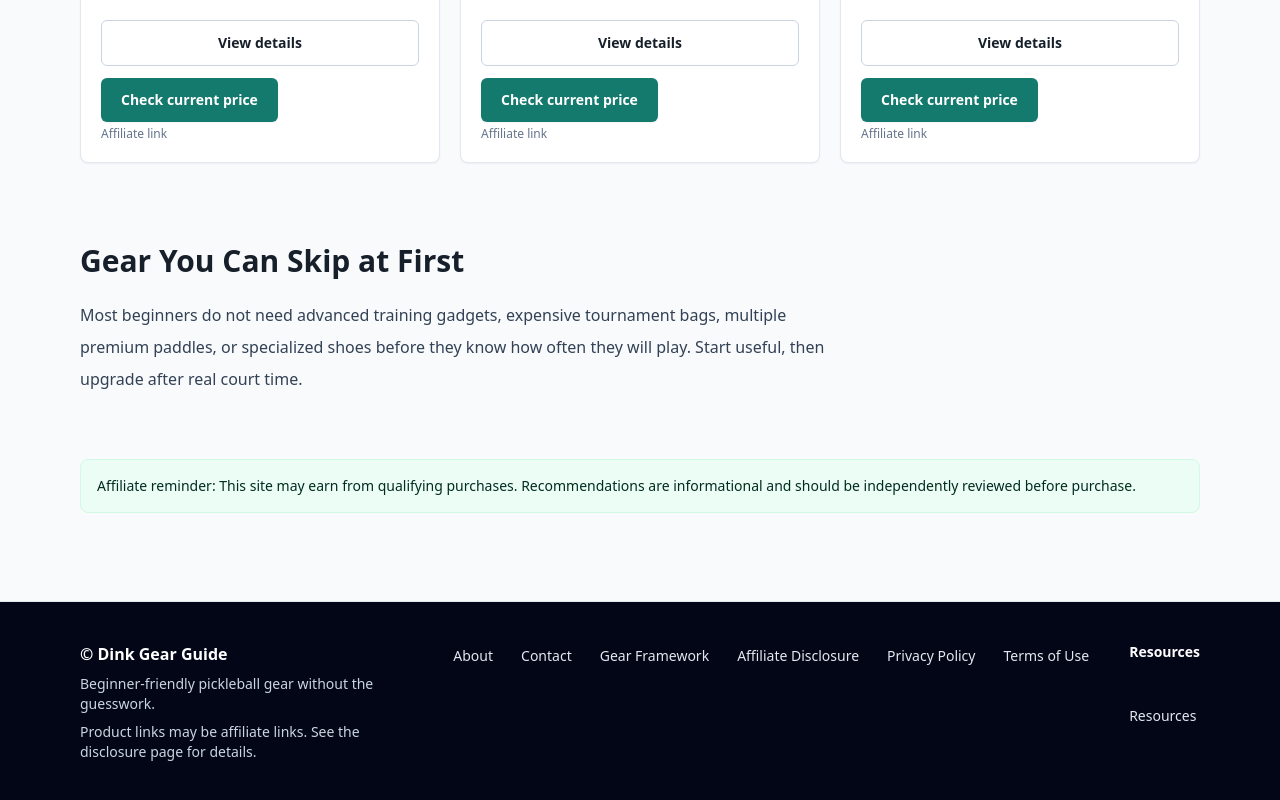
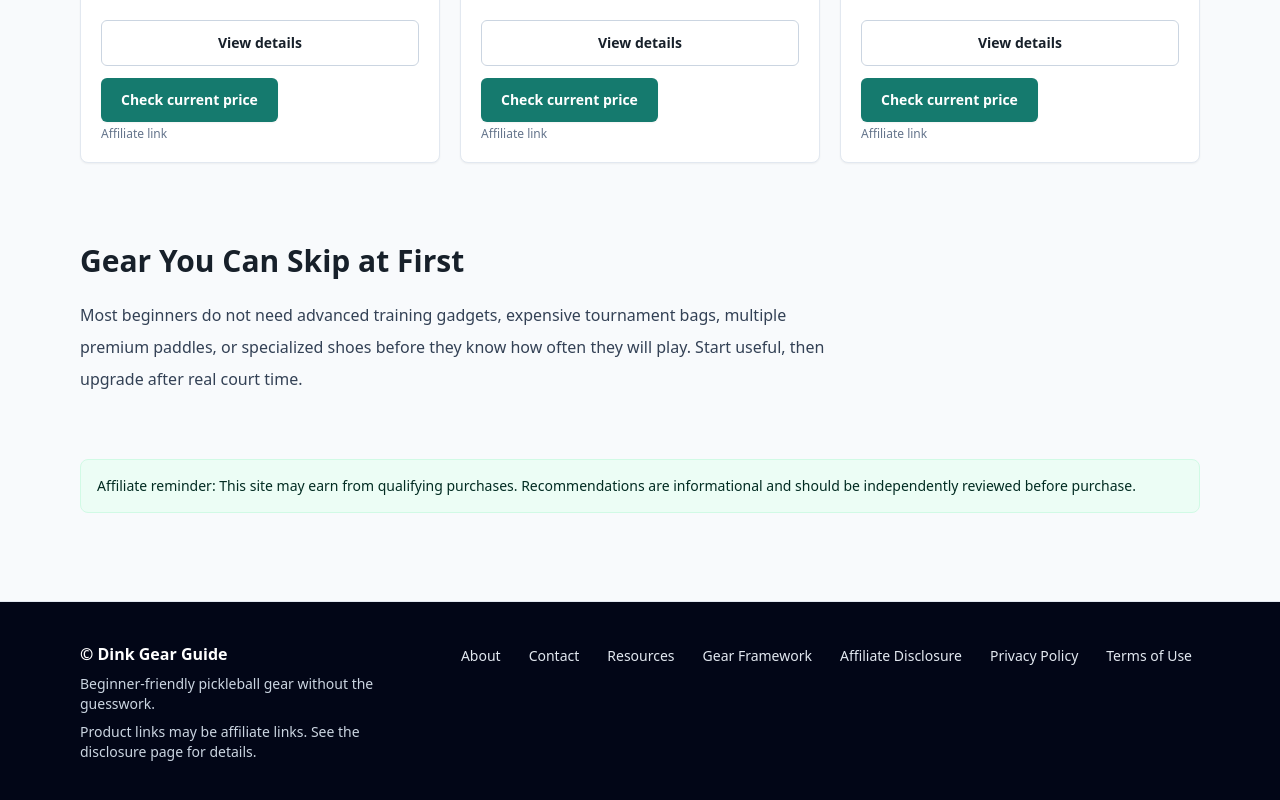
Before and after one commit to dinkgearguide/dgg-site, a Next.js app: page / in a window 1280 px wide. Shown: the part 4174-4974 px from the top of the page. Built offline with nearby package versions, Linux system fonts and the light colour scheme; no server answers.

Commit message:
Clean up footer resources layout

```diff
--- a/src/components/Footer.tsx
+++ b/src/components/Footer.tsx
@@ -3,20 +3,17 @@ import Link from "next/link";
 const links = [
   ["About", "/about/"],
   ["Contact", "/contact/"],
+  ["Resources", "/resources/"],
   ["Gear Framework", "/gear-decision-framework/"],
   ["Affiliate Disclosure", "/affiliate-disclosure/"],
   ["Privacy Policy", "/privacy-policy/"],
   ["Terms of Use", "/terms/"]
 ];
 
-const resources = [
-  ["Resources", "/resources/"]
-];
-
 export function Footer() {
   return (
     <footer className="mt-16 border-t border-slate-200 bg-slate-950 text-white">
-      <div className="mx-auto grid max-w-6xl gap-8 px-4 py-10 md:grid-cols-[1fr_auto_auto]">
+      <div className="mx-auto grid max-w-6xl gap-8 px-4 py-10 md:grid-cols-[1fr_auto]">
         <div>
           <p className="font-black">© Dink Gear Guide</p>
           <p className="mt-2 max-w-xl text-sm text-slate-300">Beginner-friendly pickleball gear without the guesswork.</p>
@@ -29,14 +26,6 @@ export function Footer() {
             </Link>
           ))}
         </nav>
-        <nav className="grid gap-2 text-sm" aria-label="Footer resources">
-          <p className="font-black text-white">Resources</p>
-          {resources.map(([label, href]) => (
-            <Link key={href} href={href} className="rounded-md py-1 text-slate-200 hover:text-white focus:outline-none focus:ring-4 focus:ring-emerald-300">
-              {label}
-            </Link>
-          ))}
-        </nav>
       </div>
     </footer>
   );
```
